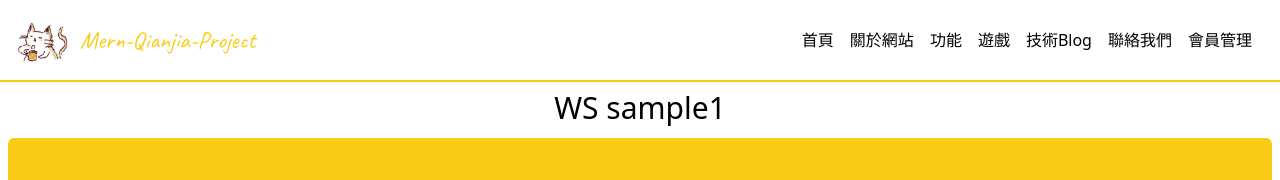
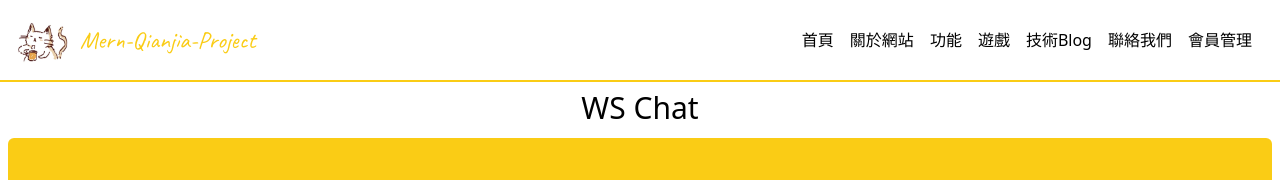
Before and after one commit to qianjia-world/qianjia-mern-pr, a Next.js app in the folder frontend/: page /functions/ws in a window 1280 px wide. Shown: the top 180 px of the page. Built offline with nearby package versions, Linux system fonts and the light colour scheme.

Commit message:
refactor(前端): 修改WS命名

```diff
--- a/frontend/app/functions/ws/page.js
+++ b/frontend/app/functions/ws/page.js
@@ -1,8 +1,8 @@
-import WSComponment from "@/components/Websocket/ws-sample1";
+import WSChat from "@/components/Websocket/WSChat";
 export default function FortunePage() {
   return (
     <>
-      <WSComponment />
+      <WSChat />
     </>
   );
 }
--- a/frontend/components/Websocket/ws-sample1.js
+++ b/frontend/components/Websocket/WSChat.js
@@ -4,7 +4,7 @@ import { useImmer } from "use-immer";
 import { cn } from "@/lib/utils";
 import Wrap from "@/components/shared/Wrap";
 
-export default function WSComponment() {
+export default function WSChat() {
   const [chat, setChat] = useImmer([]);
   const [msg, setMsg] = useState("");
   const [name, setName] = useState("");
@@ -58,7 +58,7 @@ export default function WSComponment() {
   return (
     <Wrap>
       <div className="h-page flex w-full flex-col items-stretch justify-stretch gap-y-2 bg-white px-2 py-2 text-black">
-        <h2 className="pb-1 text-center">WS sample1</h2>
+        <h2 className="pb-1 text-center">WS Chat</h2>
         <div className="flex-1 gap-y-1 overflow-y-scroll rounded-md bg-primary p-2">
           {chat.map((item, index) => {
             return (
--- a/frontend/constant/menuData.js
+++ b/frontend/constant/menuData.js
@@ -22,11 +22,11 @@ const MenuData = [
         href: "/functions/fortune",
       },
       {
-        title: "主題式隨機語句觸發",
+        title: "隨機主題語句",
         href: "/functions/random-talk",
       },
       {
-        title: "WS sample1",
+        title: "WS Chat",
         href: "/functions/ws",
       },
     ],
```
